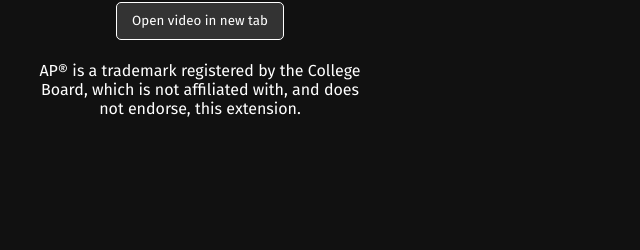
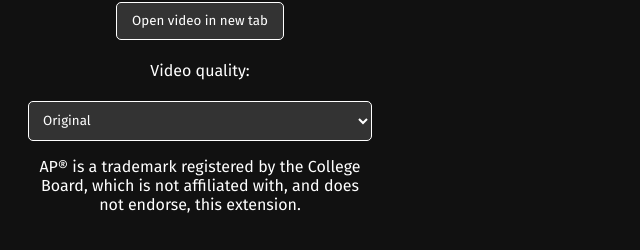
Before and after one commit to dioxair/ap-video-downloader, a website with bundled scripts: page public/popup.html in a window 1280 px wide. Shown: the part 138-388 px from the top of the page, without its empty margins (0-640 px from the left). Built offline with nearby package versions, Linux system fonts and the light colour scheme.

Commit message:
Added markup for video quality selector

```diff
--- a/public/popup.html
+++ b/public/popup.html
@@ -13,6 +13,13 @@
     <button id="downloadSubsButton">Download subtitles</button>
     <button id="openVideoInTabButton">Open video in new tab</button>
 
+    <p>Video quality:</p>
+    <select name="videoQualities" id="qualityDropdown">
+      <option>Original</option>
+      <option>1080p</option>
+      <option>720p</option>
+    </select>
+
     <p>
       AP® is a trademark registered by the College Board, which is not
       affiliated with, and does not endorse, this extension.
--- a/public/styles.css
+++ b/public/styles.css
@@ -50,3 +50,17 @@
   background: white;
   color: #111;
 }
+
+select {
+  font-family:
+    Fira Sans,
+    Arial,
+    sans-serif;
+  margin-top: 5px;
+  padding: 10px;
+  border: 1px solid white;
+  border-radius: 5px;
+  background: #333;
+  color: white;
+  width: 100%;
+}
```
